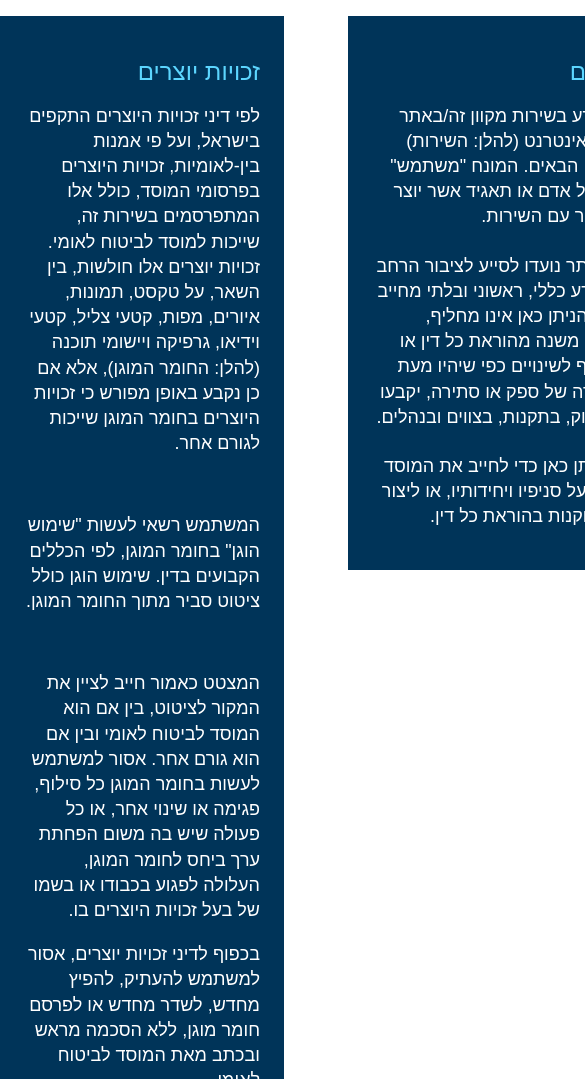
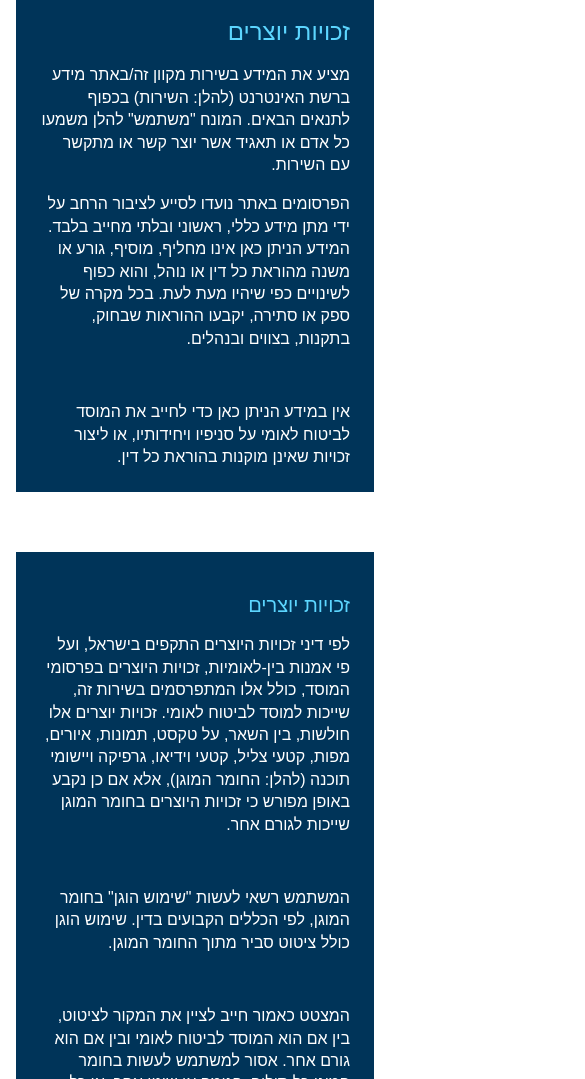
Before and after one commit to danniuz/border-crossing, a website built with Vite: page terms.html in a window 390 px wide. Shown: the part 524-1603 px from the top of the page, 585 px wide, since content can reach past the window. Built offline with nearby package versions, Linux system fonts and the light colour scheme; a web font is replaced by a local one.

Commit message:
Add mobile for terms

```diff
--- a/src/styles/base/_content-aside.scss
+++ b/src/styles/base/_content-aside.scss
@@ -1,17 +1,37 @@
 @use '../base/media' as *;
 
 .content-aside {
+    display: flex;
+    flex-direction: column;
+    flex-shrink: 0;
+
+    @include desktop-min {
+        width: 368px;
+    }
+
     &__title {
         font-weight: 400;
-        font-size: 48px;
+        font-size: 36px;
         line-height: 110%;
         color: var(--dark-blue);
-        margin-bottom: 32px;
+        margin-bottom: 24px;
+
+        @include tablet-min {
+            font-size: 51px;
+            margin-bottom: 40px;
+        }
+
+        @include desktop-min {
+            font-size: 48px;
+        }
     }
 
     &__card {
-        padding: 40px 24px;
-        width: 368px;
+        padding: 24px;
+
+        @include tablet-min {
+            padding: 40px 24px;
+        }
 
         &--blue {
             background-color: var(--dark-blue);
@@ -25,15 +45,36 @@
             margin-bottom: 16px;
         }
 
-        &-text {
+        p:not([class]) {
+            margin-bottom: 1em;
+            padding-top: 1px;
             font-weight: 400;
-            font-size: 18px;
+            font-size: 16px;
             line-height: 140%;
             color: #fff;
 
-            &:not(:last-child) {
-                margin-bottom: 24px;
+            @include tablet-min {
+                font-size: 18px;
+            }
+
+            &:first-child {
+                padding-top: 0;
+            }
+
+            &:last-child {
+                margin-bottom: 0;
             }
         }
+
+        // &-text {
+        //     font-weight: 400;
+        //     font-size: 18px;
+        //     line-height: 140%;
+        //     color: #fff;
+
+        //     &:not(:last-child) {
+        //         margin-bottom: 24px;
+        //     }
+        // }
     }
 }
--- a/src/styles/base/_main-content.scss
+++ b/src/styles/base/_main-content.scss
@@ -9,28 +9,52 @@
 }
 
 .main-content {
-    max-width: 1392px;
+    max-width: 100%;
     margin: 0 auto;
-    margin-top: 51px;
+    margin-top: 48px;
+    padding: 0 16px;
+
+    @include tablet-min {
+        margin-top: 80px;
+        max-width: 1039px;
+        transform: translateX(-70px);
+    }
+
+    @include desktop-min {
+        margin-top: 120px;
+        max-width: 1424px;
+    }
 
     &__layout {
         display: flex;
-        gap: 64px;
+        flex-direction: column;
+        gap: 60px;
+
+        @include tablet-min {
+            gap: 80px;
+        }
+
+        @include desktop-min {
+            flex-direction: row;
+            gap: 64px
+        }
     }
 
     &__page {
-        margin-top: 84.8px;
-    }
-
-    &__offset-70 {
-        transform: translateX(-70px);
+        @include desktop-min {
+            margin-top: 40px;
+        }
     }
 
     &__section {
         * {
             font-weight: 400;
-            font-size: 18px;
+            font-size: 16px;
             line-height: 140%;
+
+            @include tablet-min {
+                font-size: 18px;
+            }
         }
 
         &:not(.main-content__section--dark) {
@@ -86,14 +110,26 @@
         }
 
         &:not(:last-child) {
-            margin-bottom: 144px;
+            margin-bottom: 60px;
+
+            @include tablet-min {
+                margin-bottom: 80px;
+            }
+
+            @include desktop-min {
+                margin-bottom: 144px;
+            }
         }
 
         &-title {
             font-weight: 500;
-            font-size: 24px;
+            font-size: 20px;
             line-height: 130%;
             margin-bottom: 16px;
+
+            @include tablet-min {
+                font-size: 24px;
+            }
         }
     }
 }
@@ -106,7 +142,12 @@
 
     &-list {
         display: flex;
-        gap: 40px;
+        flex-direction: column;
+
+        @include tablet-min {
+            gap: 40px;
+            flex-direction: row;
+        }
     }
 
     &-row {
@@ -117,8 +158,12 @@
 
     &-cell-text {
         font-weight: 500;
-        font-size: 18px;
+        font-size: 16px;
         line-height: 130%;
+
+        @include tablet-min {
+            font-size: 18px;
+        }
     }
 
     &-cell-value {
--- a/terms.html
+++ b/terms.html
@@ -133,15 +133,17 @@
       <img class="main-content__cover-top" src="/src/assets/images/cars-header.png" alt="">
 
       <!-- terms -->
-      <div class="main-content main-content__offset-70">
+      <div class="main-content">
         <div class="main-content__layout">
           <div class="content-aside">
             <h2 class="content-aside__title">תנאי שימוש</h2>
             <div class="content-aside__card content-aside__card--blue">
               <h3 class="content-aside__card-title">זכויות יוצרים</h3>
-              <p class="content-aside__card-text">מציע את המידע בשירות מקוון זה/באתר מידע ברשת האינטרנט (להלן: השירות) בכפוף לתנאים הבאים. המונח "משתמש" להלן משמעו כל אדם או תאגיד אשר יוצר קשר או מתקשר עם השירות.</p>
-              <p class="content-aside__card-text">הפרסומים באתר נועדו לסייע לציבור הרחב על ידי מתן מידע כללי, ראשוני ובלתי מחייב בלבד. המידע הניתן כאן אינו מחליף, מוסיף, גורע או משנה מהוראת כל דין או נוהל, והוא כפוף לשינויים כפי שיהיו מעת לעת. בכל מקרה של ספק או סתירה, יקבעו ההוראות שבחוק, בתקנות, בצווים ובנהלים.</p>
-              <p class="content-aside__card-text">אין במידע הניתן כאן כדי לחייב את המוסד לביטוח לאומי על סניפיו ויחידותיו, או ליצור זכויות שאינן מוקנות בהוראת כל דין.</p>
+              <p>מציע את המידע בשירות מקוון זה/באתר מידע ברשת האינטרנט (להלן: השירות) בכפוף לתנאים הבאים. המונח "משתמש" להלן משמעו כל אדם או תאגיד אשר יוצר קשר או מתקשר עם השירות.</p>
+              <p>הפרסומים באתר נועדו לסייע לציבור הרחב על ידי מתן מידע כללי, ראשוני ובלתי מחייב בלבד. המידע הניתן כאן אינו מחליף, מוסיף, גורע או משנה מהוראת כל דין או נוהל, והוא כפוף לשינויים כפי שיהיו מעת לעת. בכל מקרה של ספק או סתירה, יקבעו ההוראות שבחוק, בתקנות, בצווים ובנהלים.</p>
+              <p></p>
+              <p></p>
+              <p>אין במידע הניתן כאן כדי לחייב את המוסד לביטוח לאומי על סניפיו ויחידותיו, או ליצור זכויות שאינן מוקנות בהוראת כל דין.</p>
             </div>
           </div>
 
```
Also changed, not shown: src/styles/base/_media.scss (line endings or trailing spaces).
